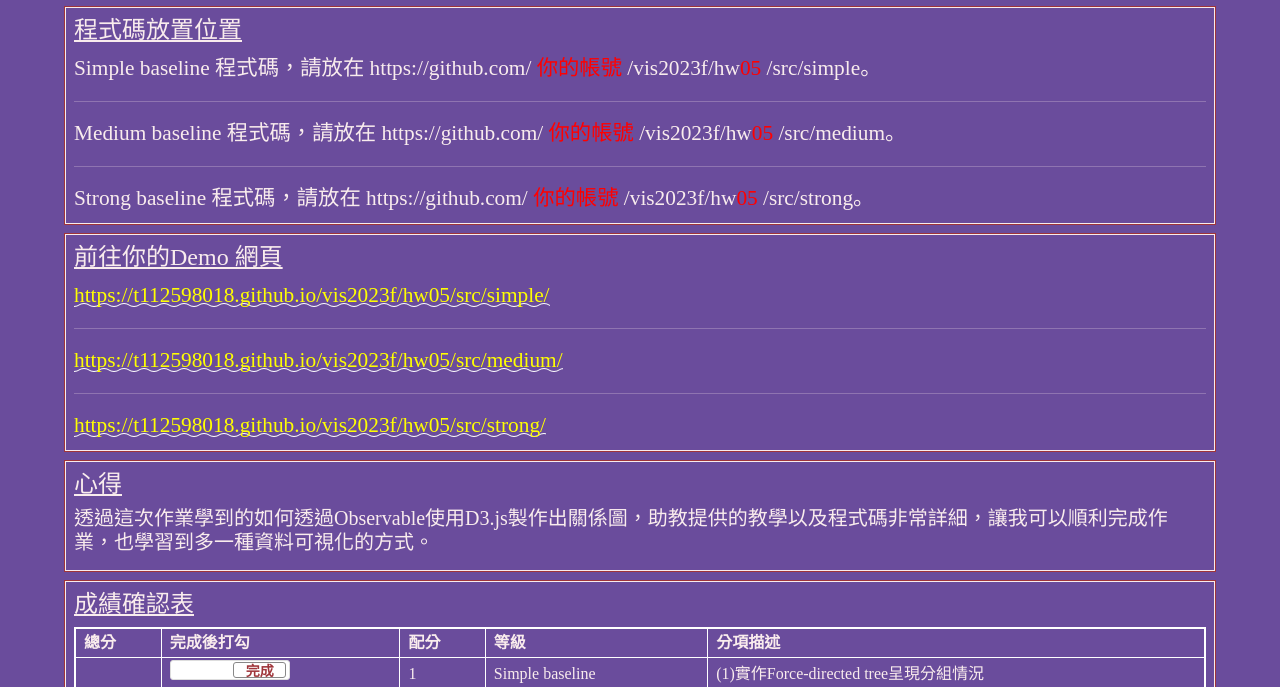
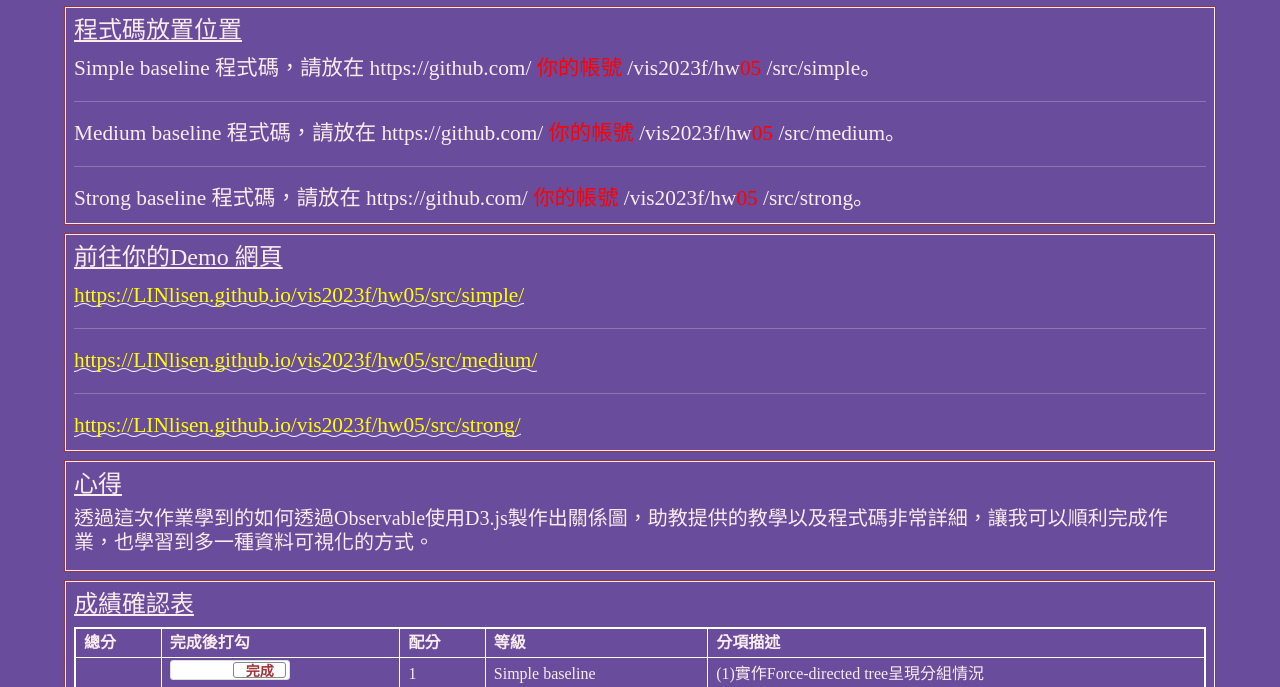
Before and after one commit to LINlisen/vis2023f, a plain HTML site: page hw05/index.html in a window 1280 px wide. Shown: the part 86-773 px from the top of the page. Drawn offline with nearby package versions, Linux system fonts and the light colour scheme.

Commit message:
Update index.html

```diff
--- a/hw05/index.html
+++ b/hw05/index.html
@@ -210,11 +210,11 @@
   <div class="row hw12">
     <div class="col-md-12 twenty">
       <h4><u>前往你的Demo 網頁</u></h4>
-      <a href="https://LINlisen.github.io/vis2023f/hw05/src/simple/" target="_blank">https://t112598018.github.io/vis2023f/hw05/src/simple/</a>
+      <a href="https://LINlisen.github.io/vis2023f/hw05/src/simple/" target="_blank">https://LINlisen.github.io/vis2023f/hw05/src/simple/</a>
       <hr>
-      <a href="https://LINlisen.github.io/vis2023f/hw05/src/medium/" target="_blank">https://t112598018.github.io/vis2023f/hw05/src/medium/</a>
+      <a href="https://LINlisen.github.io/vis2023f/hw05/src/medium/" target="_blank">https://LINlisen.github.io/vis2023f/hw05/src/medium/</a>
       <hr>
-      <a href="https://LINlisen.github.io/vis2023f/hw05/src/strong/" target="_blank">https://t112598018.github.io/vis2023f/hw05/src/strong/</a>
+      <a href="https://LINlisen.github.io/vis2023f/hw05/src/strong/" target="_blank">https://LINlisen.github.io/vis2023f/hw05/src/strong/</a>
       </div>
   </div>
 
```
